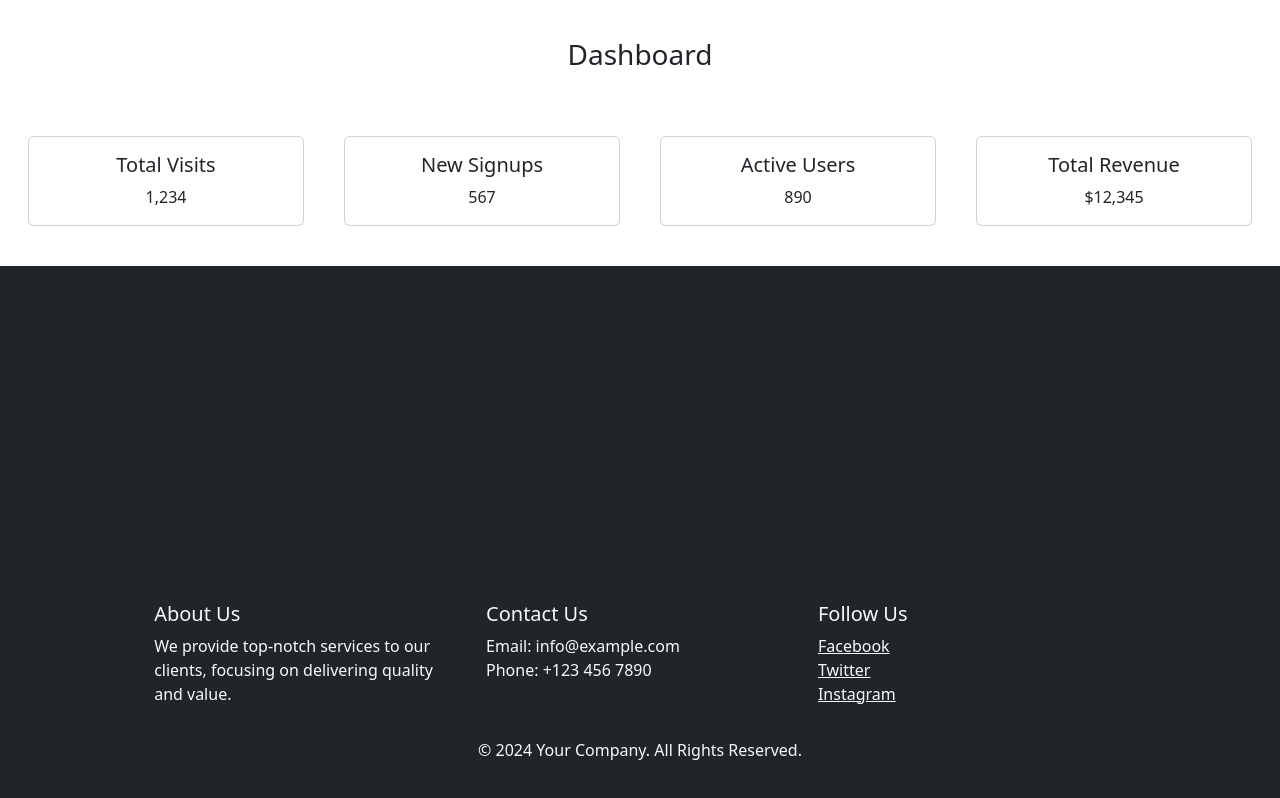
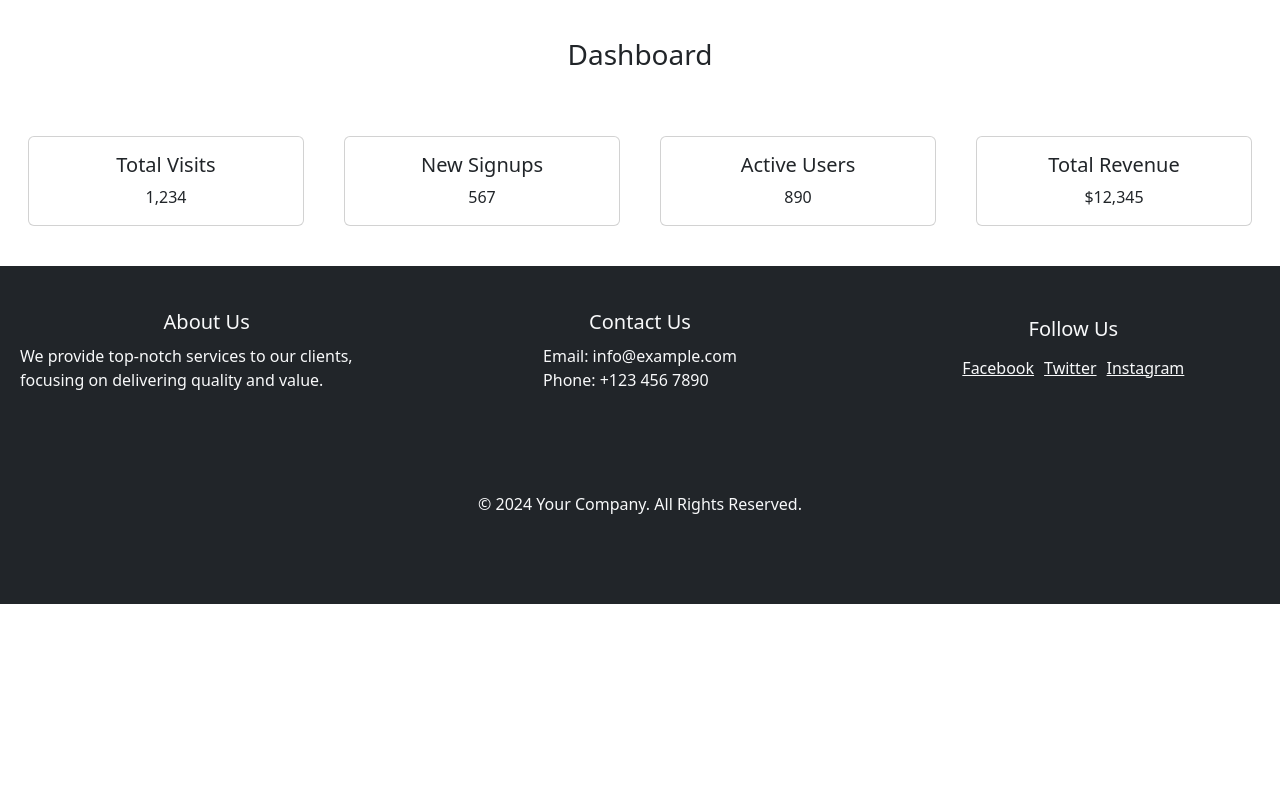
Before and after one commit to AiwinrajWono/Wono, a React (Create React App) app in the folder frontend/: page / in a window 1280 px wide. Shown: the part 1082-1880 px from the top of the page. After the commit the page ends 1686 px from the top, so only its background shows below. Built offline with nearby package versions, Linux system fonts and the light colour scheme.

Commit message:
fixed footer

```diff
--- a/frontend/src/components/Footer.js
+++ b/frontend/src/components/Footer.js
@@ -1,41 +1,48 @@
 import React from 'react'
 import { Container, Row, Col } from 'react-bootstrap';
+import "../layout/footer.css"
 
 const Footer = () => {
   return (
    <>
    <footer className="bg-dark text-light py-4">
-      <Container>
-        <Row>
-          <Col md={4}>
+
+          <div className='footer-container'>
+          <div className='footer-section'>
             <h5>About Us</h5>
             <p>
               We provide top-notch services to our clients, focusing on
               delivering quality and value.
             </p>
-          </Col>
-          <Col md={4}>
+           </div>
+
+
+          <div className='footer-section'>
             <h5>Contact Us</h5>
             <p>
-              Email: info@example.com <br />
+              Email: info@example.com <br></br>
               Phone: +123 456 7890
             </p>
-          </Col>
-          <Col md={4}>
+            </div>
+
+
+          <div className='footer-section' id='social-media'>
             <h5>Follow Us</h5>
             <p>
               <a href="#" className="text-light">Facebook</a> <br />
               <a href="#" className="text-light">Twitter</a> <br />
               <a href="#" className="text-light">Instagram</a>
             </p>
-          </Col>
-        </Row>
-        <Row className="mt-3">
-          <Col className="text-center">
+            </div>
+         </div>
+
+
+        <div className="mt-3 py-5">
+          <div className="text-center">
             <p>&copy; 2024 Your Company. All Rights Reserved.</p>
-          </Col>
-        </Row>
-      </Container>
+          </div>
+        </div>
+
     </footer>
    </>
   )
--- a/frontend/src/layout/AppFooter.js
+++ b/frontend/src/layout/AppFooter.js
@@ -1,5 +1,7 @@
 import React from 'react'
 import Footer from '../components/Footer'
+import './footer.css'
+
 const AppFooter = () => {
   return (
     <>
--- /dev/null
+++ b/frontend/src/layout/footer.css
@@ -0,0 +1,33 @@
+
+.footer-container {
+    display: grid;
+    grid-template-columns: repeat(auto-fit, minmax(250px, 1fr));
+    gap: 20px;
+  }
+
+  .footer-section {
+    display: flex;
+    align-items: center;
+    justify-content: center;
+    flex-direction: column;
+    padding: 20px;
+  }
+
+  .footer-section h5 {
+    margin-bottom: 10px;
+  }
+
+  .footer-section p{
+    display: flex;
+    align-items: center;
+    justify-content: center;
+
+  }
+
+  .footer-section p a{
+    padding: 5px;
+  }
+
+  footer{
+    width:100%
+  }
```
